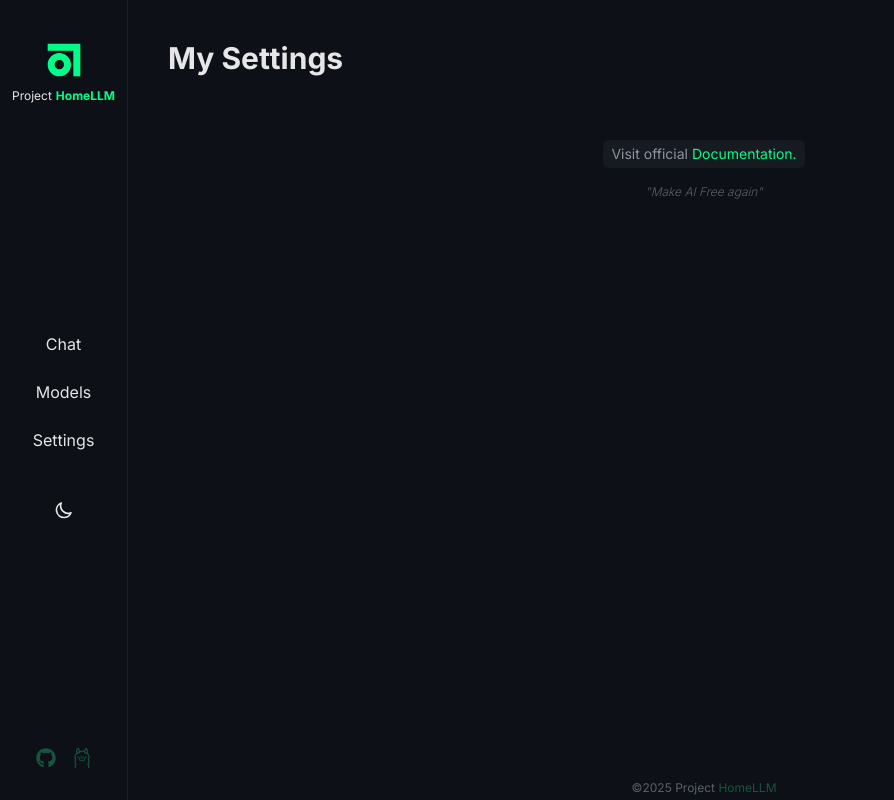
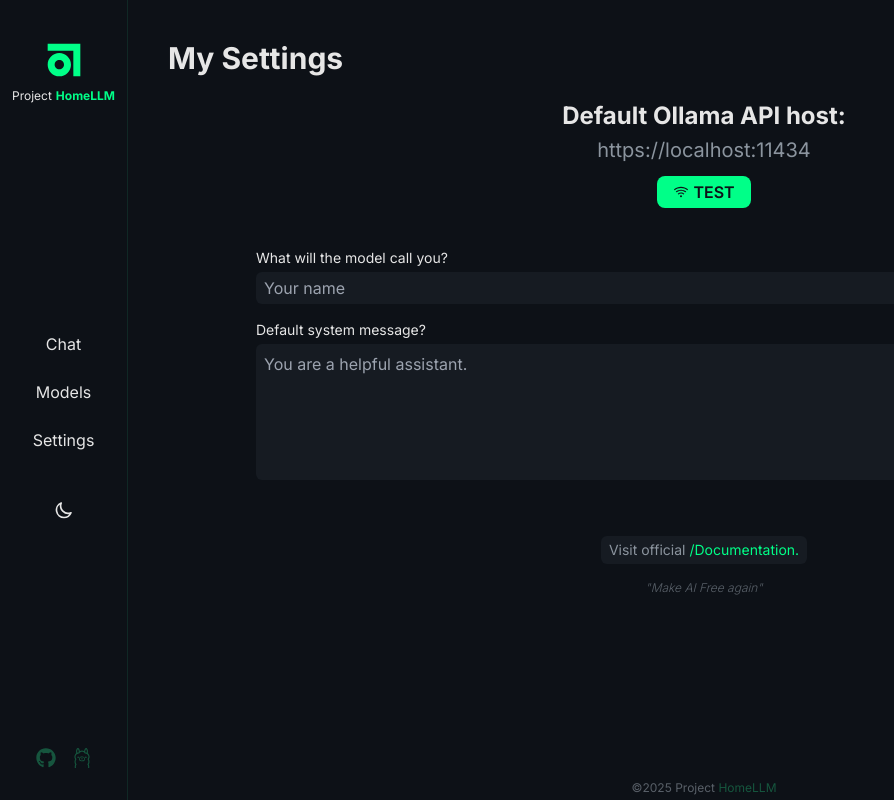
Before and after one commit to Utopiality7/HomeLLM, a Next.js app: page /settings in a window 1280 px wide. Shown: the whole page, without its empty margins (0-894 px from the left). Built offline with nearby package versions, Linux system fonts and the light colour scheme.

Commit message:
worked on settings page, added connection test and basic form, created a button

```diff
--- /dev/null
+++ b/app/components/Button.tsx
@@ -0,0 +1,40 @@
+'use client';
+
+import { motion } from 'framer-motion';
+import React from 'react';
+
+interface ButtonInterface {
+	children: React.ReactNode;
+	onClick?: () => void;
+	className?: string;
+	type?: 'primary' | 'danger' | 'secondary';
+}
+
+export default function Button({
+	children,
+	onClick,
+	className,
+	type = 'primary',
+}: ButtonInterface) {
+	const styleTypes: { [key: string]: string } = {
+		primary:
+			'bg-lightPrimary text-lightBg dark:bg-darkPrimary dark:text-darkBg',
+		danger: 'bg-lightError dark:bg-darkError',
+		secondary: '',
+	};
+	return (
+		<motion.button
+			onClick={onClick}
+			whileHover={{
+				scale: 0.95,
+			}}
+			whileTap={{
+				scale: 0.9,
+			}}
+			transition={{ duration: 0.2 }}
+			className={`flex items-center justify-center gap-1 self-center rounded-lg px-4 py-1 font-semibold uppercase ${styleTypes[type]} ${className ? className : ''}`}
+		>
+			{children}
+		</motion.button>
+	);
+}
--- /dev/null
+++ b/app/components/ConnectionTest.tsx
@@ -0,0 +1,41 @@
+'use client';
+
+import toast from 'react-hot-toast';
+import Button from './Button';
+import { AiOutlineWifi } from 'react-icons/ai';
+
+export default function ConnectionTest() {
+	// test a connection to ollama api by sending a request to the server / and display a toast
+	async function handleConnectionTest(): Promise<void> {
+		try {
+			const response = await fetch('/api/proxy/');
+			if (!response.ok) {
+				throw new Error('Connection failed');
+			}
+			toast.success('Connected');
+		} catch (err) {
+			if (err instanceof Error) {
+				console.error(err);
+				toast.error(err.message);
+			} else {
+				console.log(err);
+				toast.error('An error occured');
+			}
+		}
+	}
+
+	return (
+		<div className="flex flex-col items-center gap-1">
+			<h3 className="text-xl lg:text-2xl lg:font-bold">
+				Default Ollama API host:
+			</h3>
+			<p className="mb-2 text-lightTextSecondary dark:text-darkTextSecondary lg:text-xl">
+				https://localhost:11434
+			</p>
+			<Button onClick={handleConnectionTest} className="">
+				<AiOutlineWifi />
+				Test
+			</Button>
+		</div>
+	);
+}
--- a/app/components/ModelDisplay.tsx
+++ b/app/components/ModelDisplay.tsx
@@ -101,7 +101,7 @@ export default function ModelDisplay({ modelsList }: { modelsList: Model[] }) {
 								initial={{ opacity: 0, height: 0 }}
 								animate={{ opacity: 1, height: 'auto' }}
 								transition={{ duration: 0.2, ease: easeInOut }}
-								className="mt-4 flex flex-col gap-1"
+								className="mt-4 flex w-72 flex-col gap-1 lg:w-full"
 							>
 								<p className="break-words text-xs text-lightTextSecondary dark:text-darkTextSecondary lg:text-sm">
 									{el.digest}
--- a/app/components/ModelSearchAndDisplay.tsx
+++ b/app/components/ModelSearchAndDisplay.tsx
@@ -12,17 +12,15 @@ export default function ModelSearchAndDisplay({ models }: { models: Model[] }) {
 
 	return (
 		<>
-			<div className="flex max-h-72 flex-col">
-				<div className="flex justify-center">
+			<div className="flex w-full flex-col">
 				<input
 					onChange={(e: ChangeEvent<HTMLInputElement>) =>
 						setSearchValue(e.target.value)
 					}
 					placeholder="Search models"
-						className="mx-4 mb-2 flex-1 rounded-lg bg-lightSecondary px-4 py-2 focus:outline-none focus:ring focus:ring-lightAccent dark:bg-darkSecondary dark:focus:ring-darkAccent lg:mb-6 lg:max-w-[50%]"
+					className="mx-4 mb-2 rounded-lg bg-lightSecondary px-4 py-3 focus:outline-none focus:ring focus:ring-lightAccent dark:bg-darkSecondary dark:focus:ring-darkAccent lg:mb-6 lg:w-full lg:max-w-[50%] lg:self-center"
 					type="text"
 				/>
-				</div>
 			</div>
 			<ModelDisplay modelsList={filteredModels} />
 		</>
--- /dev/null
+++ b/app/components/SettingsForm.tsx
@@ -0,0 +1,31 @@
+'use client';
+
+export default function SettingsForm() {
+	return (
+		<form className="mt-6 flex w-[90%] max-w-4xl flex-col gap-4">
+			<div className="flex flex-col gap-1">
+				<label className="text-sm" htmlFor="name">
+					What will the model call you?
+				</label>
+				<input
+					className="rounded-md bg-lightSecondary px-2 py-1 focus:outline-none focus:ring focus:ring-lightPrimary dark:bg-darkSecondary dark:focus:ring-darkPrimary"
+					id="name"
+					type="text"
+					placeholder="Your name"
+				/>
+			</div>
+
+			<div className="flex flex-col gap-1">
+				<label className="text-sm" htmlFor="system">
+					Default system message?
+				</label>
+				<textarea
+					className="resize-none rounded-md bg-lightSecondary p-2 focus:outline-none focus:ring focus:ring-lightPrimary dark:bg-darkSecondary dark:focus:ring-darkPrimary"
+					id="system"
+					rows={5}
+					placeholder="You are a helpful assistant."
+				/>
+			</div>
+		</form>
+	);
+}
--- a/app/models/layout.tsx
+++ b/app/models/layout.tsx
@@ -11,7 +11,7 @@ export default function Layout({ children }: { children: React.ReactNode }) {
 			</div>
 			{/* Suspense boundary */}
 			<Suspense fallback={<Spinner />}>
-				<div className="mx-auto h-96 max-w-[200rem] flex-grow overflow-y-scroll pt-2 lg:w-[80%]">
+				<div className="mx-auto h-96 w-full max-w-[200rem] flex-grow overflow-y-scroll pt-2 lg:w-[80%]">
 					{children}
 				</div>
 			</Suspense>
--- a/app/settings/page.tsx
+++ b/app/settings/page.tsx
@@ -1,7 +1,7 @@
-import CreateModelInput from '../components/CreateModelInput';
-
 import Link from 'next/link';
 import { Metadata } from 'next';
+import ConnectionTest from '../components/ConnectionTest';
+import SettingsForm from '../components/SettingsForm';
 
 export const metadata: Metadata = {
 	title: 'Settings',
@@ -13,31 +13,10 @@ export default function Page() {
 			<h2 className="mb-2 self-start text-center text-xl font-bold lg:text-3xl">
 				My Settings
 			</h2>
-			{/* <form className="flex w-full flex-col gap-4 lg:w-[70%]">
-				<div>
-					<CreateModelInput
-						description="Ollama connection URL"
-						id="url"
-						placeholder="http://localhost:11434"
-						name="Ollama url"
-					/>
-					<button className="bg-green-200">TEST Connection</button>
-				</div>
 
-				<CreateModelInput
-					description="Your name"
-					id="name"
-					placeholder="John Doe"
-					name="Your name"
-				/>
-				<CreateModelInput
-					description="Default system message to customize the behavior."
-					id="system"
-					placeholder="You are a helpful Assistant."
-					name="Default system message"
-					textArea
-				/>
-			</form> */}
+			<ConnectionTest />
+
+			<SettingsForm />
 
 			{/* docs */}
 			<div className="mt-10 max-w-sm self-center rounded-md bg-lightSecondary px-2 py-1 text-center text-sm text-lightTextSecondary dark:bg-darkSecondary dark:text-darkTextSecondary">
@@ -47,7 +26,7 @@ export default function Page() {
 					href="https://github.com/Utopiality7"
 					target="_blank"
 				>
-					Documentation.
+					/Documentation.
 				</Link>
 			</div>
 
```
Lines whose indentation alone changed are shown as unchanged.
